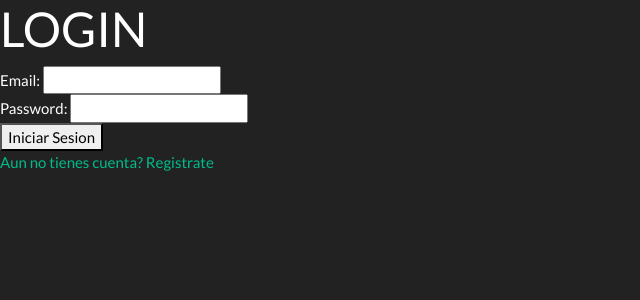
After one commit to ruubyyii/FLASK-PRUEBITA, a Flask app: page /login in a window 1280 px wide. The commit adds this page. Shown: the top 300 px of the page, without its empty margins (0-640 px from the left). Run offline with Flask 3, Linux system fonts and the light colour scheme; some libraries are stand-ins or nearby versions.

Commit message:
Login y register hechos con su home.

```diff
--- a/src/app.py
+++ b/src/app.py
@@ -1,4 +1,4 @@
-from flask import Flask, request, render_template, redirect, url_for
+from flask import Flask, request, render_template, redirect, url_for, flash
 from config import config
 from flask_mysqldb import MySQL
 from flask_login import LoginManager, login_user, logout_user, login_required, current_user
@@ -23,11 +23,64 @@ def index():
         email = request.form['email']
         password = request.form['password']
 
-        user = User(username, email, password)
+        user = User(0, username, email, password)
 
         ModelUser.register(db, user)
+        return redirect(url_for('login'))
 
-    return render_template('register.html')
+    if request.method == 'GET':
+        return render_template('register.html')
+
+@app.route('/login', methods=['GET', 'POST'])
+def login():
+
+    if request.method == 'POST':
+
+        email = request.form['email']
+        password = request.form['password']
+
+        user = User(0, '', email, password)
+
+        logged_user = ModelUser.login(db, user)
+
+        if logged_user:
+
+            if logged_user.password:
+
+                login_user(logged_user)
+                return redirect(url_for('home'))
+            else:
+
+                flash('Invalid password...')
+                return render_template('login.html')
+        else:
+
+            flash('User not found...')
+            return render_template('login.html')
+    else:
+
+        # if current_user.is_authenticated:
+
+        #     print('AUTENTICADO CON SESION')
+        #     print(current_user.username)
+        #     print(current_user.email)
+        #     print(current_user.get_id())
+
+        #     return redirect(url_for('home'))
+
+        return render_template('login.html')
+
+    if request.method == 'GET':
+
+        return render_template('login.html')
+
+
+# HOME
+@app.route('/home')
+@login_required
+def home():
+
+    return render_template('home.html', user=current_user)
 
 
 if __name__ == '__main__':
--- a/src/models/entities/User.py
+++ b/src/models/entities/User.py
@@ -3,7 +3,7 @@ from flask_login import UserMixin
 
 class User(UserMixin):
 
-    def __init__(self, username, email, password):
+    def __init__(self, id, username, email, password=None):
 
         self.id = id
         self.username = username
--- /dev/null
+++ b/src/templates/home.html
@@ -0,0 +1,6 @@
+{% extends 'layout.html' %}
+{% block body %}
+    <body>
+        <h1>Bienvenido {{ user.username }}</h1>
+    </body>
+{% endblock %}
--- /dev/null
+++ b/src/templates/login.html
@@ -0,0 +1,18 @@
+{% extends 'layout.html' %}
+{% block body %}
+    <body>
+        <h1>LOGIN</h1>
+        <form action="/login" method="post">
+            <div id="email">
+                <span>Email:</span>
+                <input type="email" name="email" id="">
+            </div>
+            <div id="password">
+                <span>Password:</span>
+                <input type="password" name="password" id="">
+            </div>
+            <button type="submit">Iniciar Sesion</button>
+        </form>
+        <a href="{{ url_for('index') }}">Aun no tienes cuenta? Registrate</a>
+    </body>
+{% endblock %}
--- a/src/templates/register.html
+++ b/src/templates/register.html
@@ -17,5 +17,6 @@
         </dib>
         <button type="submit">Registrarse</button>
     </form>
+    <a href="{{ url_for('login') }}">Ya tienes cuenta? Inicia sesion</a>
 </body>
 {% endblock %}
```
Also changed, not shown: src/models/ModelUser.py (+5 -5 lines).
